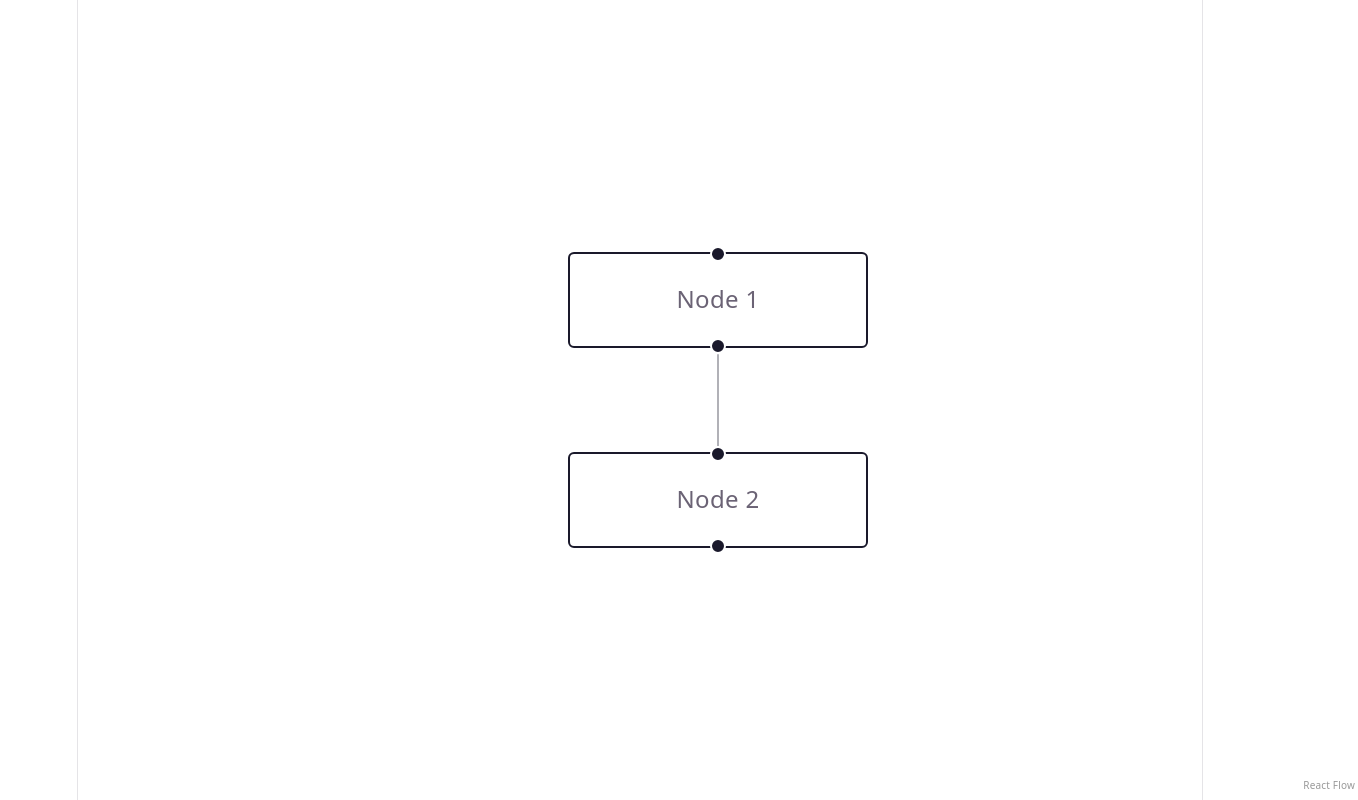
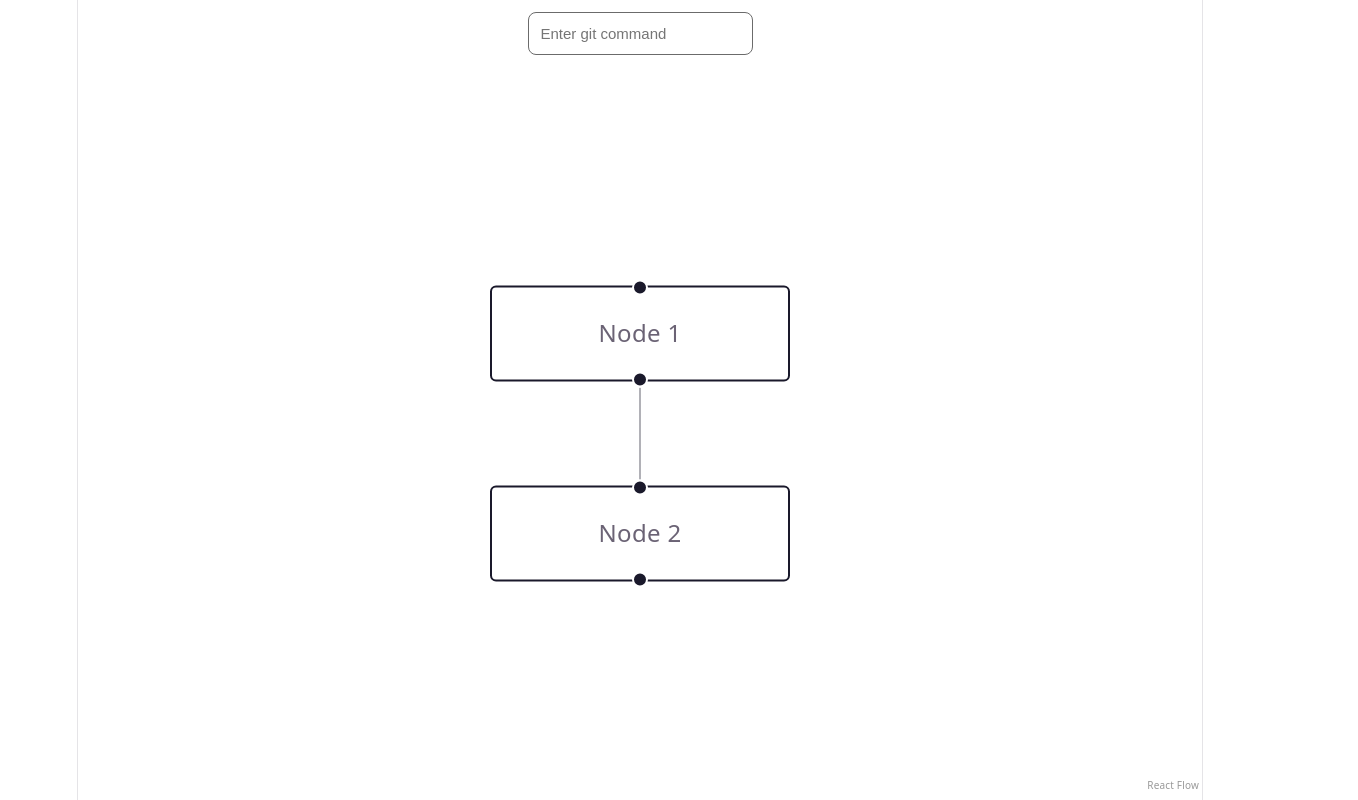
Before and after one commit to a-gupta-8/GitVise, a React (Vite) app in the folder GitVise/: page / in a window 1280 px wide. Shown: the whole page, 1358 px wide, since content can reach past the window. Built offline with nearby package versions, Linux system fonts and the light colour scheme.

Commit message:
Added text input for git queries

```diff
--- a/GitVise/src/App.jsx
+++ b/GitVise/src/App.jsx
@@ -9,6 +9,20 @@ const initialNodes = [
 const initialEdges = [{ id: 'n1-n2', source: 'n1', target: 'n2' }];
 
 export default function App() {
+
+  const [text, setText] = useState("");
+
+  const checkEnterKey = (event) => {
+    if (event.key === 'Enter') {
+      submitGitQuery(text);
+      event.preventDefault();
+    };
+  };
+
+  const submitGitQuery = (query) => {
+    console.log(query);
+  };
+
   const [nodes, setNodes] = useState(initialNodes);
   const [edges, setEdges] = useState(initialEdges);
 
@@ -26,7 +40,32 @@ export default function App() {
   );
 
   return (
-    <div style={{ width: '100vw', height: '100vh' }}>
+    <div style={{
+      width: '100%',
+      height: '100vh',
+      display: 'flex',
+      flexDirection: 'column',
+      justifyContent: 'center',
+    }}>
+      <div style={{ padding: '12px' }}>
+        <input
+          type='text'
+          id='git-query'
+          placeholder='Enter git command'
+          value={text}
+          onChange={((e) => setText(e.target.value))}
+          onKeyDown={(checkEnterKey)}
+          required
+          style={{
+            padding: '12px',
+            fontSize: '15px',
+            border: '1px solid #6b6b6b',
+            borderRadius: '8px',
+            outline: 'none',
+        }}>
+        </input>
+      </div>
+
       <ReactFlow
         nodes={nodes}
         edges={edges}
```
